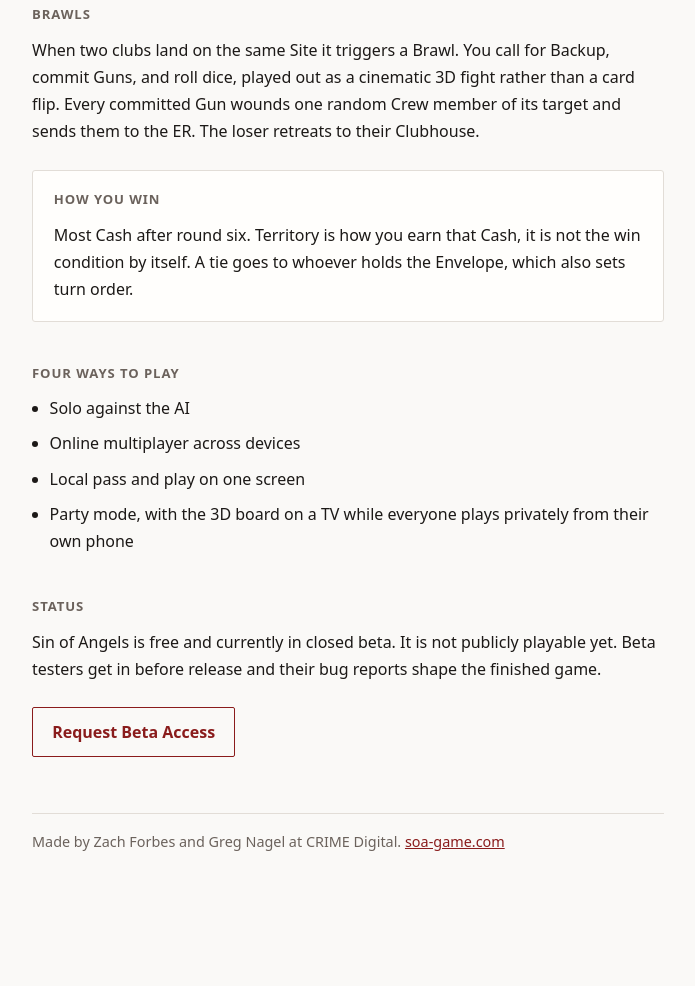
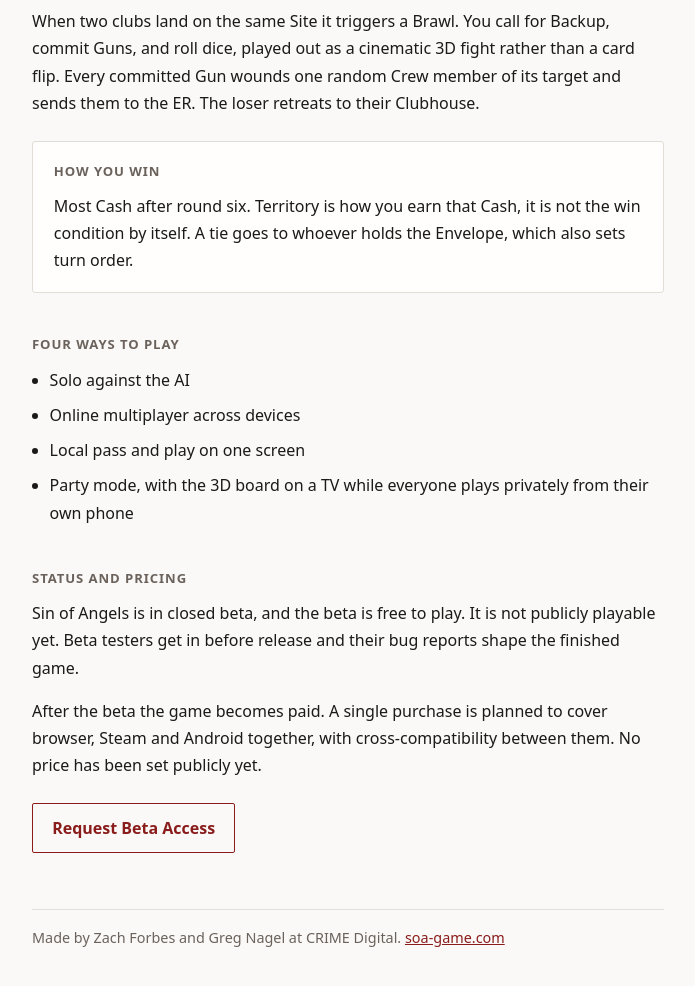
Before and after one commit to crimedigital/crimedigital.github.io, a plain HTML site: page sin-of-angels.html in a window 1280 px wide. Shown: the part 870-1856 px from the top of the page, without its empty margins (292-987 px from the left). Before the commit the page ends 1805 px from the top, so only its background shows below. Drawn offline with Linux system fonts and the light colour scheme.

Commit message:
Update sin-of-angels.html

```diff
--- a/sin-of-angels.html
+++ b/sin-of-angels.html
@@ -4,7 +4,7 @@
 <meta charset="utf-8">
 <meta name="viewport" content="width=device-width, initial-scale=1">
 <title>Sin of Angels</title>
-<meta name="description" content="Sin of Angels is a free browser based turn based strategy board game about outlaw motorcycle clubs fighting for control of Los Angeles. Closed beta.">
+<meta name="description" content="Sin of Angels is a browser based turn based strategy board game about outlaw motorcycle clubs fighting for control of Los Angeles. Closed beta.">
 <style>
 :root{--bg:#faf9f7;--fg:#1c1917;--mut:#6b625c;--acc:#8a1c1c;--line:#e2ddd7;--card:#fffefc}
 @media (prefers-color-scheme:dark){:root{--bg:#131211;--fg:#ebe6e1;--mut:#9b928b;--acc:#e08a86;--line:#2a2725;--card:#1b1917}}
@@ -33,7 +33,7 @@
 <nav><a href="/">CRIME Digital</a> / Sin of Angels</nav>
 
 <h1>Sin of Angels</h1>
-<p class="lede">A free turn based strategy board game about outlaw motorcycle clubs fighting for control of Los Angeles. Browser based, no install, on desktop, tablet or phone.</p>
+<p class="lede">A turn based strategy board game about outlaw motorcycle clubs fighting for control of Los Angeles. Browser based, no install, on desktop, tablet or phone.</p>
 
 <h2>Setup</h2>
 <ul>
@@ -71,8 +71,9 @@
 <li>Party mode, with the 3D board on a TV while everyone plays privately from their own phone</li>
 </ul>
 
-<h2>Status</h2>
-<p>Sin of Angels is free and currently in closed beta. It is not publicly playable yet. Beta testers get in before release and their bug reports shape the finished game.</p>
+<h2>Status and pricing</h2>
+<p>Sin of Angels is in closed beta, and the beta is free to play. It is not publicly playable yet. Beta testers get in before release and their bug reports shape the finished game.</p>
+<p>After the beta the game becomes paid. A single purchase is planned to cover browser, Steam and Android together, with cross-compatibility between them. No price has been set publicly yet.</p>
 <p><a class="cta" href="https://soa-game.com">Request Beta Access</a></p>
 
 <footer>Made by Zach Forbes and Greg Nagel at CRIME Digital. <a href="https://soa-game.com">soa-game.com</a></footer>
```
